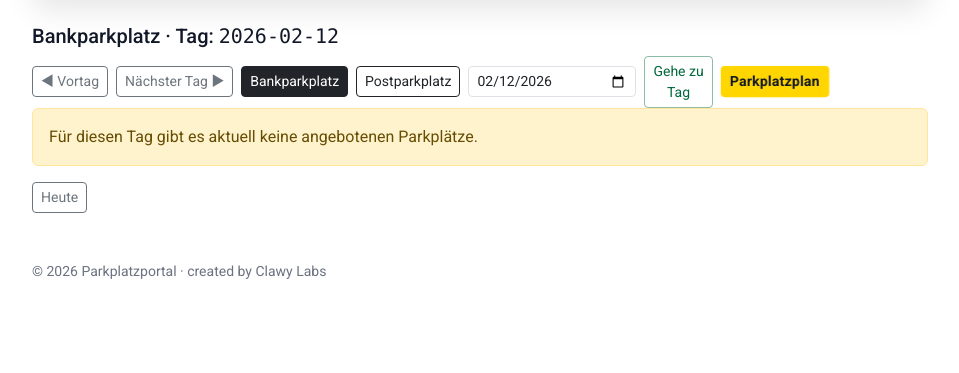
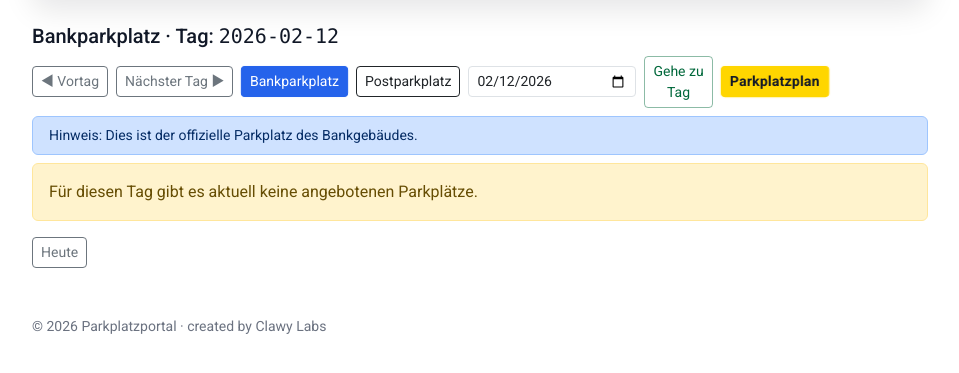
Before and after one commit to nqyngfpty2-svg/clawyparken, a FastAPI app: page /day/2026-02-12?lot=bank in a window 1280 px wide. Shown: the part 94-467 px from the top of the page, without its empty margins (160-1119 px from the left). Run offline with FastAPI, Linux system fonts and the light colour scheme; data comes from the database, SQL or seed files in the repository; data that the repository does not hold is empty.

Commit message:
Highlight lot switch buttons and add contextual lot hints

```diff
--- a/parking_app/templates/base.html
+++ b/parking_app/templates/base.html
@@ -87,7 +87,31 @@
       }
     }
     .blink-soft { animation: blinkSoft 1.6s ease-in-out infinite; }
-    @media (prefers-reduced-motion: reduce) { .blink-soft { animation: none; } }
+
+    @keyframes pulseBlue {
+      0%, 100% { box-shadow: 0 0 0 0 rgba(37,99,235,0.0); transform: scale(1); }
+      50% { box-shadow: 0 0 0 10px rgba(37,99,235,0.25); transform: scale(1.02); }
+    }
+    @keyframes pulseOrange {
+      0%, 100% { box-shadow: 0 0 0 0 rgba(245,158,11,0.0); transform: scale(1); }
+      50% { box-shadow: 0 0 0 10px rgba(245,158,11,0.28); transform: scale(1.02); }
+    }
+    .lot-btn-bank-active {
+      border-color: #2563eb !important;
+      background: #2563eb !important;
+      color: #fff !important;
+      animation: pulseBlue 1.7s ease-in-out infinite;
+    }
+    .lot-btn-post-active {
+      border-color: #f59e0b !important;
+      background: #f59e0b !important;
+      color: #111827 !important;
+      animation: pulseOrange 1.7s ease-in-out infinite;
+    }
+
+    @media (prefers-reduced-motion: reduce) {
+      .blink-soft, .lot-btn-bank-active, .lot-btn-post-active { animation: none; }
+    }
   </style>
 </head>
 <body>
--- a/parking_app/templates/day.html
+++ b/parking_app/templates/day.html
@@ -5,14 +5,26 @@
   <div class="d-flex flex-wrap gap-2 align-items-center">
     <a class="btn btn-outline-secondary btn-sm" href="/day/{{ prev_day }}?lot={{ lot }}">◀ Vortag</a>
     <a class="btn btn-outline-secondary btn-sm" href="/day/{{ next_day }}?lot={{ lot }}">Nächster Tag ▶</a>
-    <a class="btn btn-outline-dark btn-sm {% if lot == 'bank' %}active{% endif %}" href="/day/{{ day }}?lot=bank">Bankparkplatz</a>
-    <a class="btn btn-outline-dark btn-sm {% if lot == 'post' %}active{% endif %}" href="/day/{{ day }}?lot=post">Postparkplatz</a>
+    <a class="btn btn-outline-dark btn-sm {% if lot == 'bank' %}lot-btn-bank-active{% endif %}" href="/day/{{ day }}?lot=bank">Bankparkplatz</a>
+    <a class="btn btn-outline-dark btn-sm {% if lot == 'post' %}lot-btn-post-active{% endif %}" href="/day/{{ day }}?lot=post">Postparkplatz</a>
     <form class="d-flex gap-2 align-items-center" method="get" action="/day/{{ day }}" onsubmit="event.preventDefault(); const v=this.querySelector('input[name=goto_day]').value; if(v){ window.location='/day/'+v+'?lot={{ lot }}'; }">
       <input type="date" name="goto_day" class="form-control form-control-sm" value="{{ day }}" />
       <button class="btn btn-outline-primary btn-sm" type="submit">Gehe zu Tag</button>
     </form>
     <button class="btn btn-brand btn-sm blink-soft" type="button" data-bs-toggle="collapse" data-bs-target="#plan" aria-expanded="false" aria-controls="plan">Parkplatzplan</button>
   </div>
+</div>
+
+<div class="mt-2">
+  {% if lot == 'bank' %}
+    <div class="alert alert-primary py-2 mb-2 small">
+      Hinweis: Dies ist der offizielle Parkplatz des Bankgebäudes.
+    </div>
+  {% else %}
+    <div class="alert alert-warning py-2 mb-2 small">
+      Hinweis: Dies ist der Parkplatz hinter dem offiziellen Bankgelände.
+    </div>
+  {% endif %}
 </div>
 
 <div class="collapse mt-3" id="plan">
```
